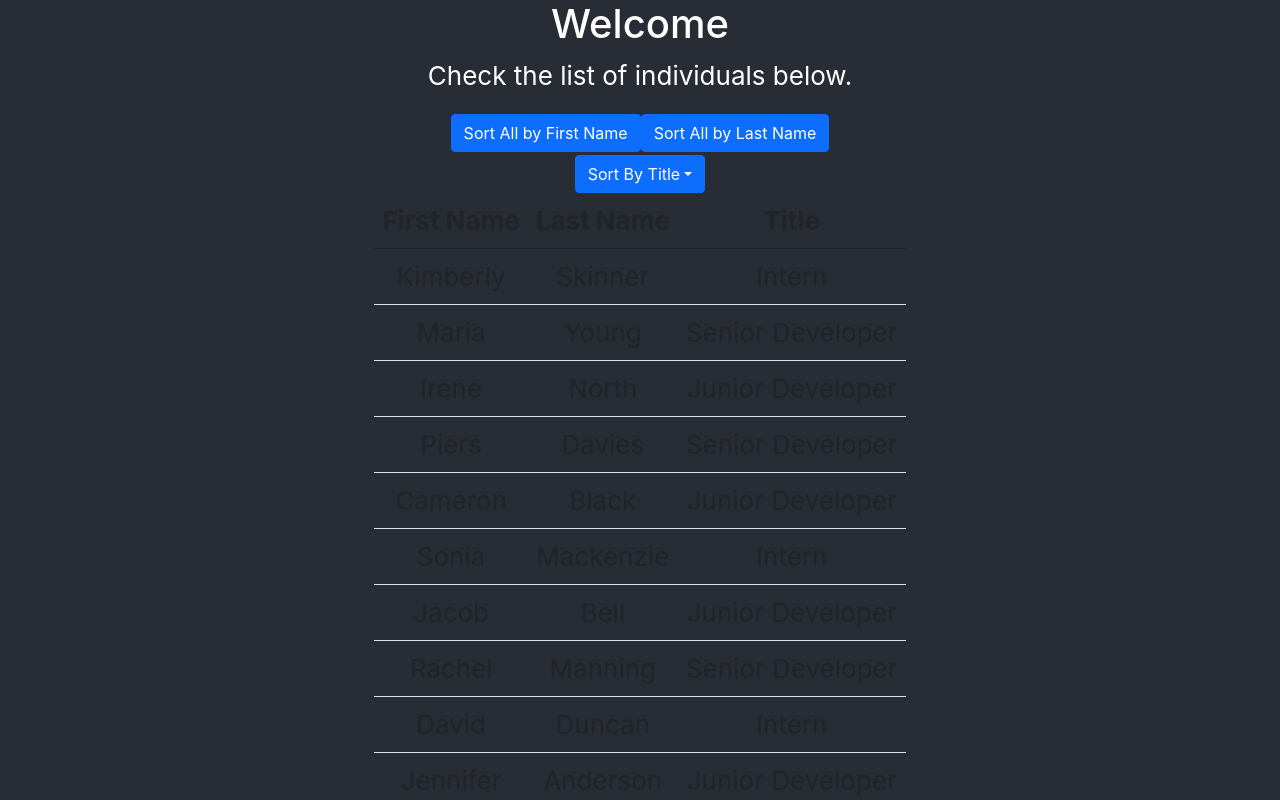
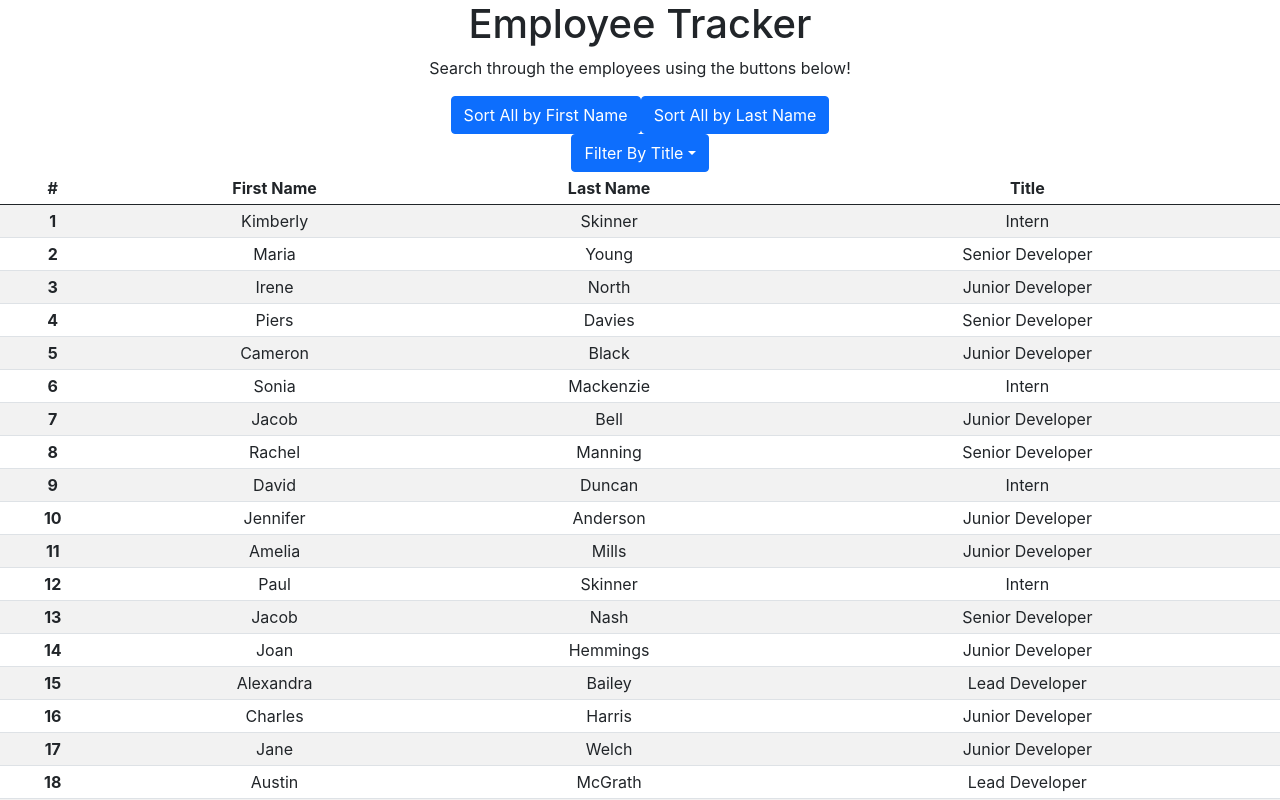
Before and after one commit to alexander-camacho/reactEmployeeDir, a React (Create React App) app: page / in a window 1280 px wide. Shown: the top 800 px of the page. Built offline with nearby package versions, Linux system fonts and the light colour scheme.

Commit message:
code refactor and light styling

```diff
--- a/src/App.css
+++ /dev/null
@@ -1,38 +0,0 @@
-.App {
-  text-align: center;
-}
-
-.App-logo {
-  height: 40vmin;
-  pointer-events: none;
-}
-
-@media (prefers-reduced-motion: no-preference) {
-  .App-logo {
-    animation: App-logo-spin infinite 20s linear;
-  }
-}
-
-.App-header {
-  background-color: #282c34;
-  min-height: 100vh;
-  display: flex;
-  flex-direction: column;
-  align-items: center;
-  justify-content: center;
-  font-size: calc(10px + 2vmin);
-  color: white;
-}
-
-.App-link {
-  color: #61dafb;
-}
-
-@keyframes App-logo-spin {
-  from {
-    transform: rotate(0deg);
-  }
-  to {
-    transform: rotate(360deg);
-  }
-}
--- a/src/App.js
+++ b/src/App.js
@@ -1,4 +1,3 @@
-import './App.css';
 import Home from "./components/Home";
 
 function App() {
--- a/src/components/FilterBtn.js
+++ b/src/components/FilterBtn.js
@@ -1,29 +1,34 @@
 import React from "react"
 
 function FilterBtn(props) {
-
-    console.log(props)
 
     const filterTitle = [...new Set(props.data.map(item => item.title))]
 
     const list = filterTitle.map(function (name, index) {
         return <button
-        className="dropdown-item"
-        href="#"
-        key={index}
-        onClick={() => props.handleTableChange(name)
-        }>{name}</button>
+            className="dropdown-item"
+            href="#"
+            key={index}
+            onClick={() => props.handleTableChange(name)
+            }>
+            {name}
+        </button>
     })
 
 
     return (
-
         <div className="dropdown">
-            <button className="btn btn-primary dropdown-toggle" type="button" id="dropdownMenuButton" data-toggle="dropdown" aria-haspopup="true" aria-expanded="false">
-                Sort By Title
+            <button
+                className="btn btn-primary dropdown-toggle" type="button"
+                id="dropdownMenuButton"
+                data-toggle="dropdown"
+                aria-haspopup="true"
+                aria-expanded="false">
+                Filter By Title
                 </button>
-            <div className="dropdown-menu" aria-labelledby="dropdownMenuButton">
-        {list}
+            <div
+                className="dropdown-menu" aria-labelledby="dropdownMenuButton">
+                {list}
             </div>
         </div>
     )
--- a/src/components/Home.js
+++ b/src/components/Home.js
@@ -5,8 +5,12 @@ function Home() {
     return (
         <div className="App">
             <header className="App-header">
-                <h1>Welcome</h1>
-                <p>Check the list of individuals below.</p>
+                <h1 className="text-center">
+                    Employee Tracker
+                    </h1>
+                <p className="text-center">
+                    Search through the employees using the buttons below!
+                    </p>
                 <TableContainer />
             </header>
         </div>
--- a/src/components/Sort.js
+++ b/src/components/Sort.js
@@ -26,48 +26,42 @@ function compareLast( a, b ) {
 
 function Sort(props) {
 
+    function rowData(index, value) {
+        return <tr key={index}>
+            <th scope="row">{index + 1}</th>
+            <td>{value.firstName}</td>
+            <td>{value.lastName}</td>
+            <td>{value.title}</td>
+        </tr>;
+    }
+
     if(props.sorting === 'default'){
         return (
             props.data.map((value, index) => {
-                return <tr key={index}>
-                    <td>{value.firstName}</td>
-                    <td>{value.lastName}</td>
-                    <td>{value.title}</td>
-                </tr>
+                return rowData(index, value)
             })
         )
     } else if(props.sorting === 'sortFirst') {
         return (
             props.data.sort(compareFirst).map((value, index) => {
-                return <tr key={index}>
-                    <td>{value.firstName}</td>
-                    <td>{value.lastName}</td>
-                    <td>{value.title}</td>
-                </tr>
+                return rowData(index, value)
             })
         )
     } else if(props.sorting === 'sortLast') {
         return (
             props.data.sort(compareLast).map((value, index) => {
-                return <tr key={index}>
-                    <td>{value.firstName}</td>
-                    <td>{value.lastName}</td>
-                    <td>{value.title}</td>
-                </tr>
+                return rowData(index, value)
             })
         )
     } else {
         console.log(props)
         return (
             props.data.filter(function(person){return person.title === props.sorting}).map((value, index) => {
-                return <tr key={index}>
-                    <td>{value.firstName}</td>
-                    <td>{value.lastName}</td>
-                    <td>{value.title}</td>
-                </tr>
+                return rowData(index, value)
             })
         )
     }
+
 }
 
 export default Sort
--- a/src/components/TableContainer.js
+++ b/src/components/TableContainer.js
@@ -20,16 +20,29 @@ class TableContainer extends Component {
     }
 
     render() {
-        return (<div>
-            <button className="btn btn-primary" onClick={() => this.handleTableChange("sortFirst")}>Sort All by First Name</button>
-            <button className="btn btn-primary" onClick={() => this.handleTableChange("sortLast")}>Sort All by Last Name</button>
-            <FilterBtn data={employees} handleTableChange={this.handleTableChange}/>
-            <table class="table">
+        return (
+            <div className="text-center">
+                <button
+                    className="btn btn-primary"
+                    onClick={() => this.handleTableChange("sortFirst")}>
+                    Sort All by First Name
+                </button>
+                <button
+                    className="btn btn-primary"
+                    onClick={() => this.handleTableChange("sortLast")}>
+                    Sort All by Last Name
+                    </button>
+                <FilterBtn
+                    data={employees}
+                    handleTableChange={this.handleTableChange} />
+                <table
+                    className="table table-striped table-hover table-sm">
                     <thead>
                         <tr>
-                        <th>First Name</th>
-                        <th>Last Name</th>
-                        <th>Title</th>
+                            <th scope="col">#</th>
+                            <th scope="col">First Name</th>
+                            <th scope="col">Last Name</th>
+                            <th scope="col">Title</th>
                         </tr>
                     </thead>
                     <tbody>
```
Lines whose indentation alone changed are shown as unchanged.
